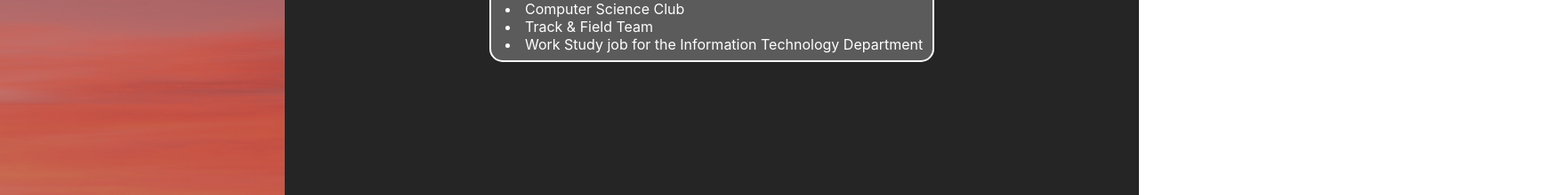
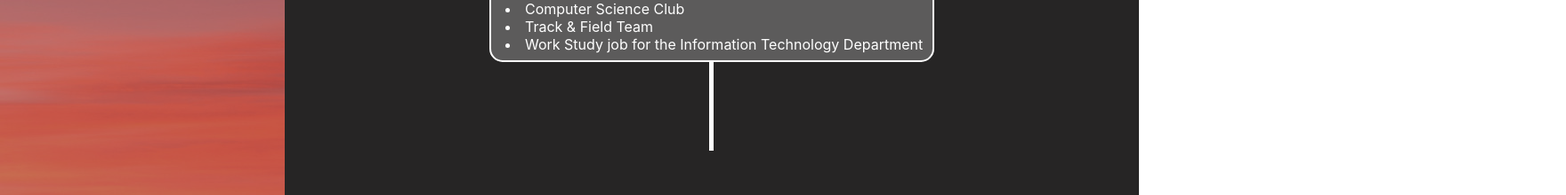
Before and after one commit to daltonehret3/personal-website, a React (Create React App) app: page /about in a window 1280 px wide. Shown: the part 297-517 px from the top of the page at 89% size, 1760 px wide, since content can reach past the window. Built offline with nearby package versions, Linux system fonts and the light colour scheme.

Commit message:
Created Vertical Line div to be used between elements on page

```diff
--- /dev/null
+++ b/src/components/helpers/VerticalLine.jsx
@@ -0,0 +1,23 @@
+import React from 'react';
+
+export const VerticalLine = (props) => {
+    const {
+        thickness,
+        lineType,
+        lineColor,
+        lineHeight
+    } = props;
+
+    return (
+        <div
+            style={{
+                'borderLeft': `${thickness} ${lineType} ${lineColor}`,
+                'height': `${lineHeight}`,
+                'left': '50%',
+                'marginLeft': '-3px',
+                'position': 'relative',
+                'top': -24,
+            }}
+        />
+    )
+};
--- a/src/pages/About.jsx
+++ b/src/pages/About.jsx
@@ -3,6 +3,7 @@ import React, {useEffect} from 'react';
 import {HeaderNoMargin} from "../styles/headers";
 import {StyledDiv} from "../styles/divs";
 import {College} from "../components/about/College";
+import {VerticalLine} from "../components/helpers/VerticalLine";
 
 export const About = () => {
     useEffect(() => {
@@ -13,6 +14,12 @@ export const About = () => {
         <StyledDiv>
             <HeaderNoMargin>{'About Me'}</HeaderNoMargin>
             <College />
+            <VerticalLine
+                thickness={'5px'}
+                lineType={"solid"}
+                lineColor={'white'}
+                lineHeight={'100px'}
+            />
         </StyledDiv>
     );
 }
```
Also changed, not shown: .eslintrc.json.
